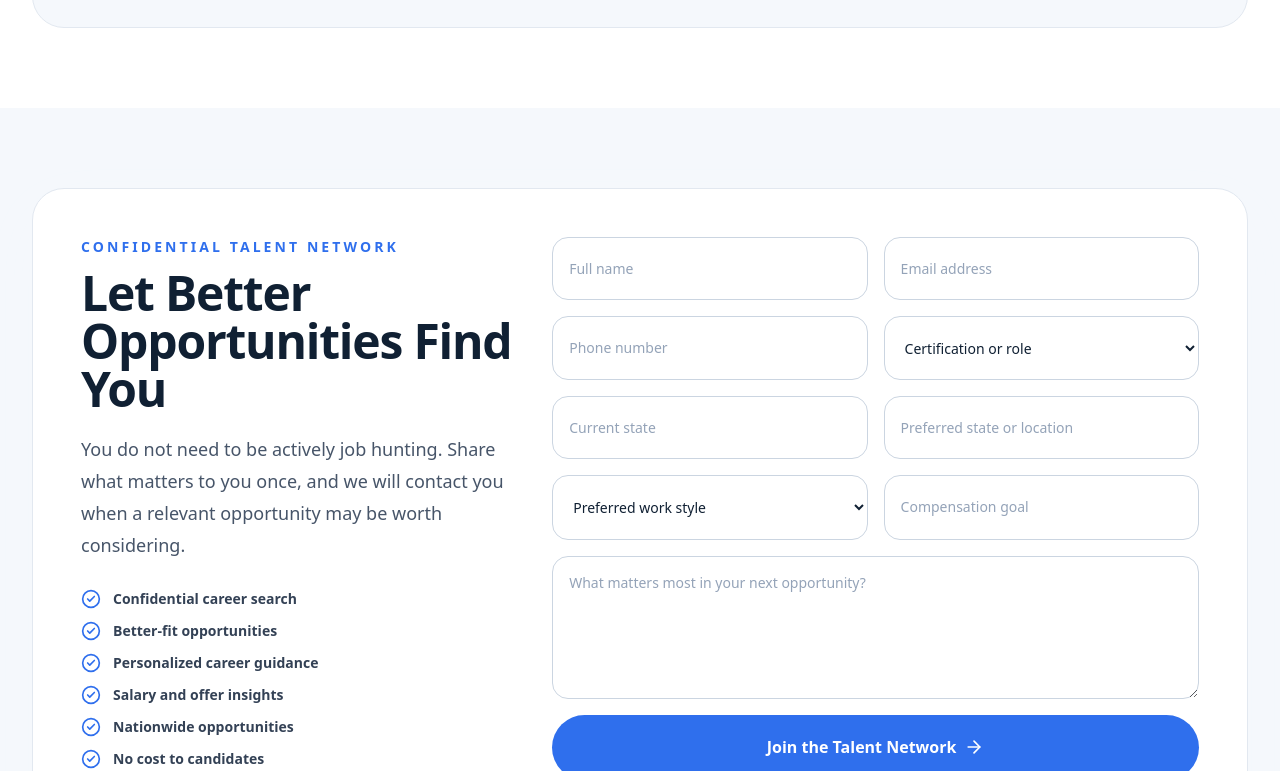
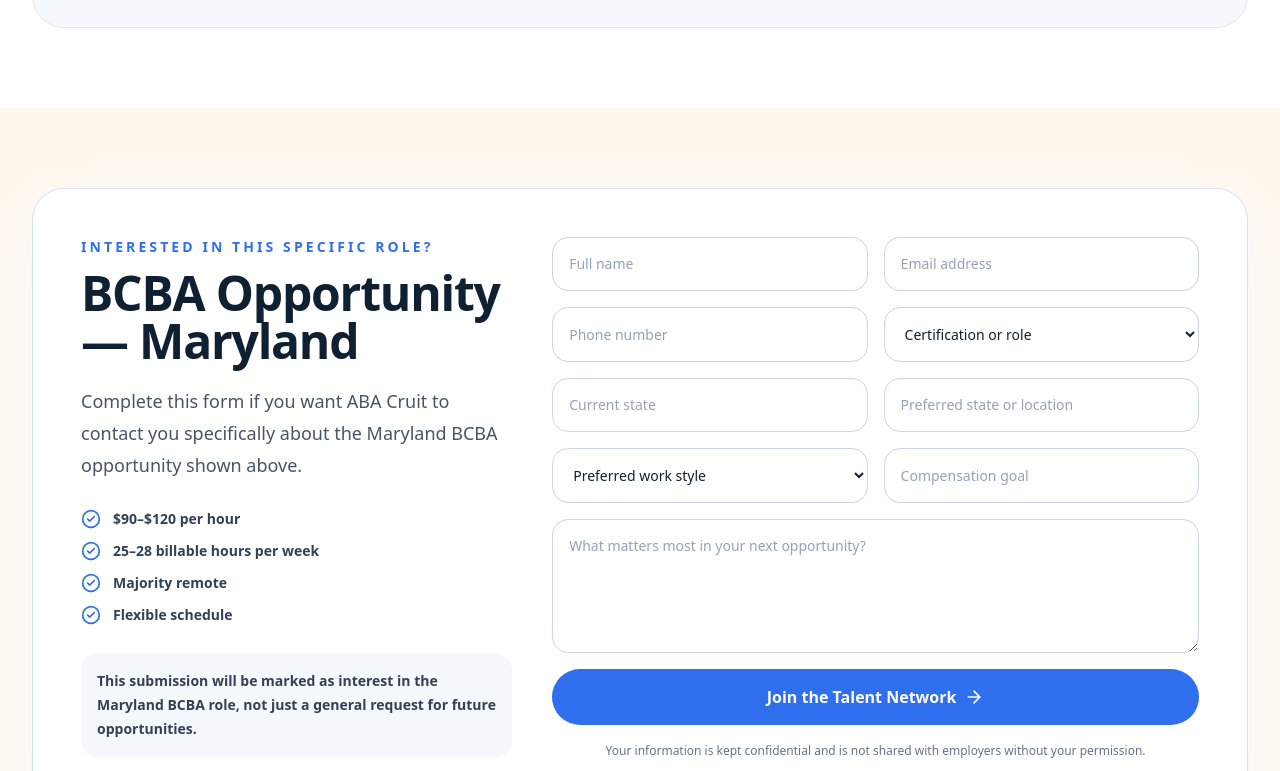
Before and after one commit to samuelhenig/aba-cruit, a Next.js app: page /opportunities in a window 1280 px wide. Shown: the part 2089-2860 px from the top of the page. Built offline with nearby package versions, Linux system fonts and the light colour scheme.

Commit message:
Update page.tsx

```diff
--- a/app/opportunities/page.tsx
+++ b/app/opportunities/page.tsx
@@ -72,6 +72,7 @@ export default function OpportunitiesPage() {
       <Hero />
       <TrustBar />
       <OpportunityDirectory />
+      <RoleInterest />
       <TalentNetwork />
       <CandidateSupport />
       <Footer />
@@ -291,7 +292,6 @@ function OpportunityDirectory() {
 type Opportunity = (typeof opportunities)[number];
 
 function OpportunityCard({ opportunity }: { opportunity: Opportunity }) {
-  const subject = encodeURIComponent(`${opportunity.shortTitle} Opportunity — ${opportunity.location}`);
 
   return (
     <article className="overflow-hidden rounded-[2rem] border border-blue/30 bg-white shadow-soft">
@@ -339,10 +339,10 @@ function OpportunityCard({ opportunity }: { opportunity: Opportunity }) {
 
           <div className="mt-7 flex flex-col gap-3 sm:flex-row">
             <a
-              href={`mailto:${email}?subject=${subject}`}
+              href="#interested-maryland-bcba"
               className="inline-flex items-center justify-center rounded-full bg-blue px-6 py-4 font-bold text-white transition hover:bg-navy"
             >
-              Ask About This Role <ArrowRight className="ml-2 h-5 w-5" />
+              I’m Interested in This Role <ArrowRight className="ml-2 h-5 w-5" />
             </a>
             <a
               href="#talent-network"
@@ -354,6 +354,57 @@ function OpportunityCard({ opportunity }: { opportunity: Opportunity }) {
         </div>
       </div>
     </article>
+  );
+}
+
+function RoleInterest() {
+  return (
+    <section id="interested-maryland-bcba" className="bg-warm py-20">
+      <div className="mx-auto max-w-7xl px-5 lg:px-8">
+        <div className="grid gap-10 rounded-[2rem] border border-blue/20 bg-white p-8 shadow-soft lg:grid-cols-[.8fr_1.2fr] lg:p-12">
+          <div>
+            <p className="text-sm font-black uppercase tracking-[0.22em] text-blue">
+              Interested in this specific role?
+            </p>
+            <h2 className="mt-3 text-4xl font-black tracking-tight md:text-5xl">
+              BCBA Opportunity — Maryland
+            </h2>
+            <p className="mt-5 text-lg leading-8 text-slate-600">
+              Complete this form if you want ABA Cruit to contact you specifically
+              about the Maryland BCBA opportunity shown above.
+            </p>
+
+            <div className="mt-7 space-y-3">
+              {[
+                "$90–$120 per hour",
+                "25–28 billable hours per week",
+                "Majority remote",
+                "Flexible schedule",
+              ].map((item) => (
+                <div
+                  key={item}
+                  className="flex items-center gap-3 text-sm font-bold text-slate-700"
+                >
+                  <CheckCircle2 className="h-5 w-5 shrink-0 text-blue" />
+                  {item}
+                </div>
+              ))}
+            </div>
+
+            <p className="mt-7 rounded-2xl bg-soft p-4 text-sm font-bold leading-6 text-slate-700">
+              This submission will be marked as interest in the Maryland BCBA role,
+              not just a general request for future opportunities.
+            </p>
+          </div>
+
+          <TalentNetworkForm
+            interestedRole="BCBA — Maryland"
+            submitLabel="Submit Interest in This Role"
+            successMessage="Thank you. Your interest in the Maryland BCBA opportunity has been received. ABA Cruit will follow up with you about this role."
+          />
+        </div>
+      </div>
+    </section>
   );
 }
 
```
